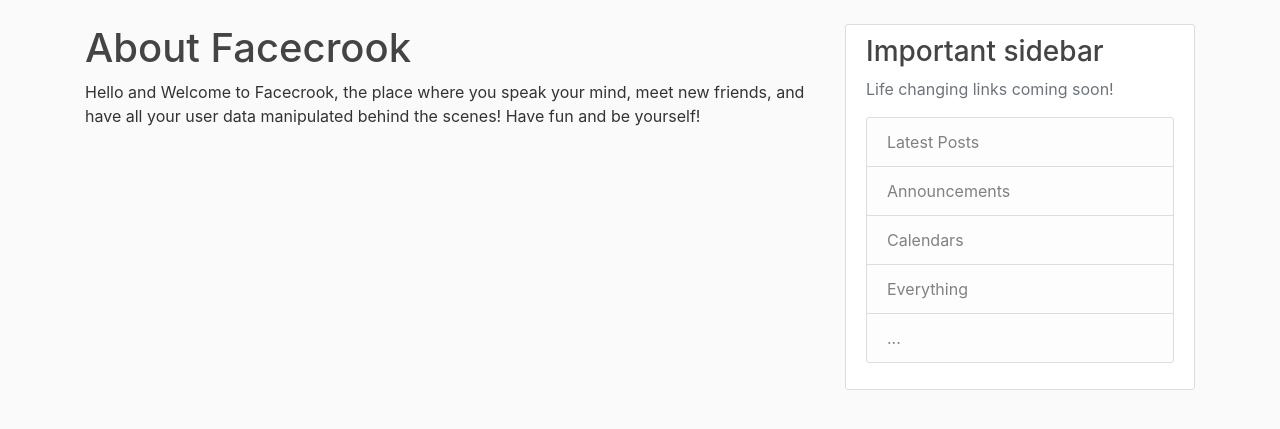
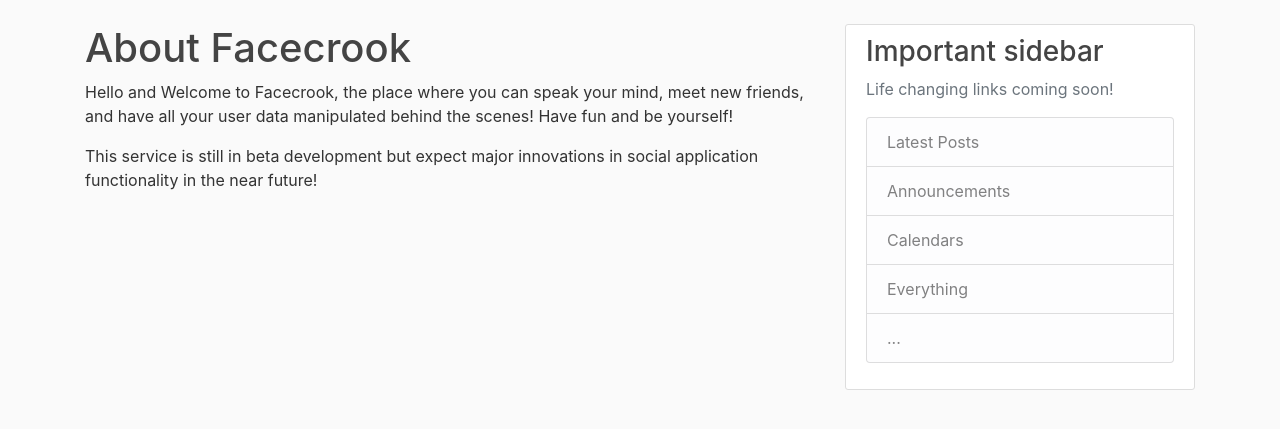
Before and after one commit to AndyDeNike/django_facecrook, a Django app: page /about/ in a window 1280 px wide. Shown: the part 56-485 px from the top of the page. Run offline with Django 3.2, Linux system fonts and the light colour scheme; some libraries are stand-ins or nearby versions.

Commit message:
Added to about.html

```diff
--- a/blog/templates/blog/about.html
+++ b/blog/templates/blog/about.html
@@ -1,5 +1,6 @@
 {% extends "blog/base.html" %}
 {% block content %}
 	<h1>About Facecrook</h1>
-	<p>Hello and Welcome to Facecrook, the place where you speak your mind, meet new friends, and have all your user data manipulated behind the scenes!  Have fun and be yourself!</p>
+	<p>Hello and Welcome to Facecrook, the place where you can speak your mind, meet new friends, and have all your user data manipulated behind the scenes!  Have fun and be yourself!</p>
+	<p>This service is still in beta development but expect major innovations in social application functionality in the near future!</p>
 {% endblock content %}
```
